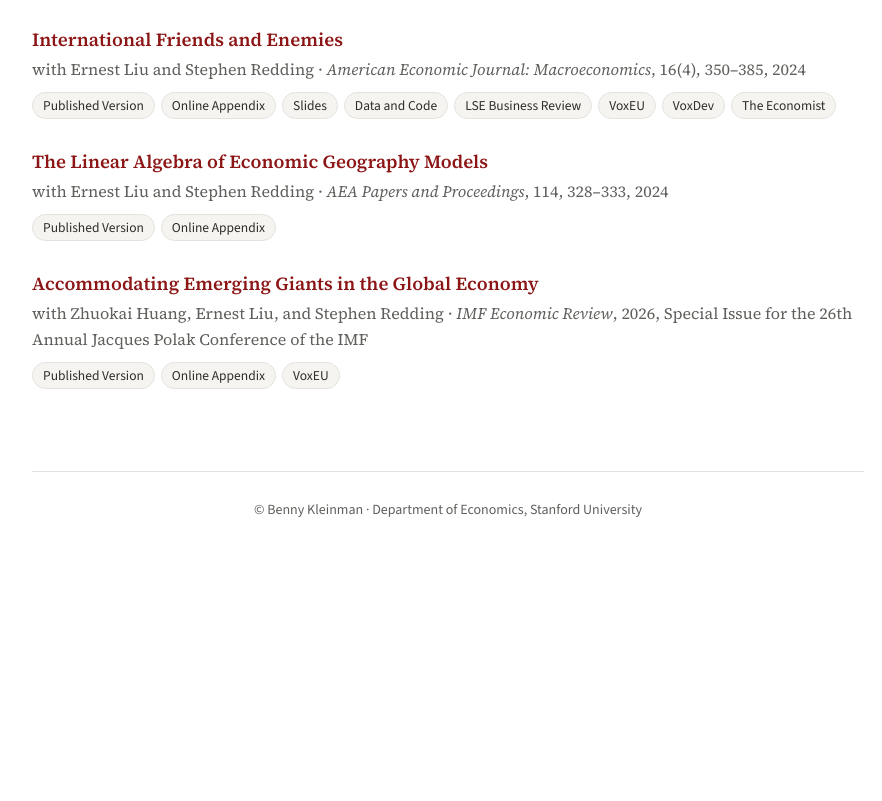
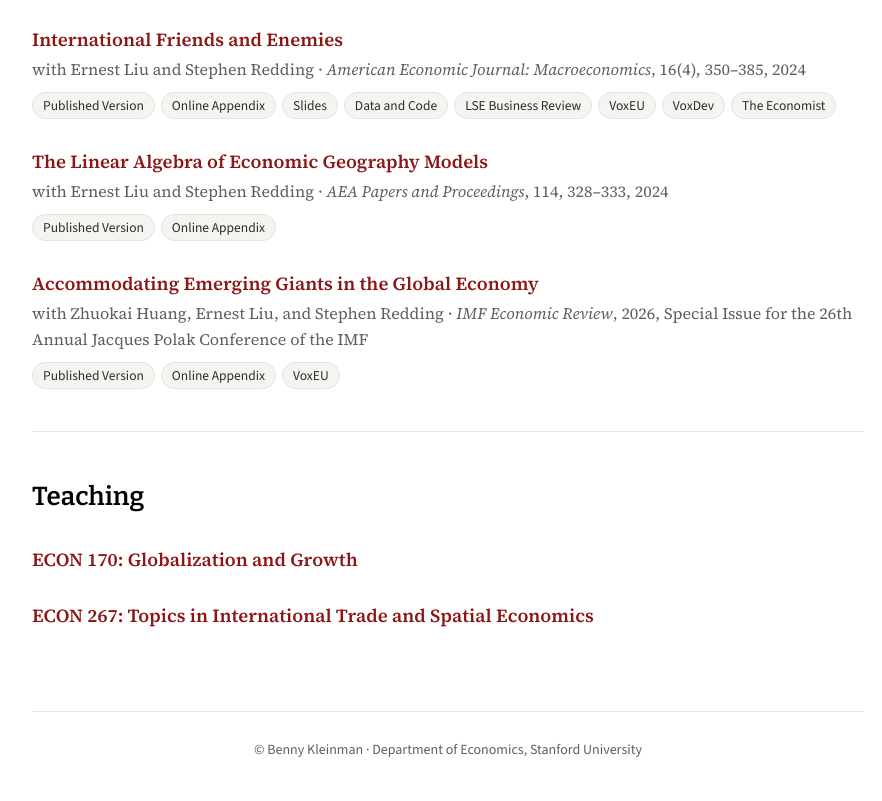
Before and after one commit to binyamink/bennykleinman, a plain HTML site: page index.html in a window 1280 px wide. Shown: the part 1748-2549 px from the top of the page, without its empty margins (192-1074 px from the left). Before the commit the page ends 2309 px from the top, so only its background shows below. Drawn offline with nearby package versions, Linux system fonts and the light colour scheme.

Commit message:
Add Teaching section (ECON 170, ECON 267)
Co-Authored-By: Claude Opus 5.5 <noreply@anthropic.com>
Claude-Session: https://claude.ai/code/session_018V5JoD7GCYm2Y2sWPcMN4V

```diff
--- a/index.html
+++ b/index.html
@@ -101,6 +101,7 @@
     <nav>
       <a href="#working-papers">Research</a>
       <a href="#publications">Publications</a>
+      <a href="#teaching">Teaching</a>
       <a href="https://drive.google.com/file/d/19pyhPtFAmM6ek5MfITnjPmLK5Vb5W4-4/view?usp=sharing">CV</a>
     </nav>
   </div>
@@ -236,6 +237,19 @@
 </div>
 </section>
 
+<!-- ============ TEACHING ============ -->
+<section class="list" id="teaching">
+<h2>Teaching</h2>
+
+<div class="paper">
+  <a class="title" href="https://explorecourses.stanford.edu/search?view=catalog&amp;q=ECON+170">ECON 170: Globalization and Growth</a>
+</div>
+
+<div class="paper">
+  <a class="title" href="https://explorecourses.stanford.edu/search?view=catalog&amp;q=ECON+267">ECON 267: Topics in International Trade and Spatial Economics</a>
+</div>
+</section>
+
 <footer>&copy; Benny Kleinman · Department of Economics, Stanford University</footer>
 
 </main>
```
